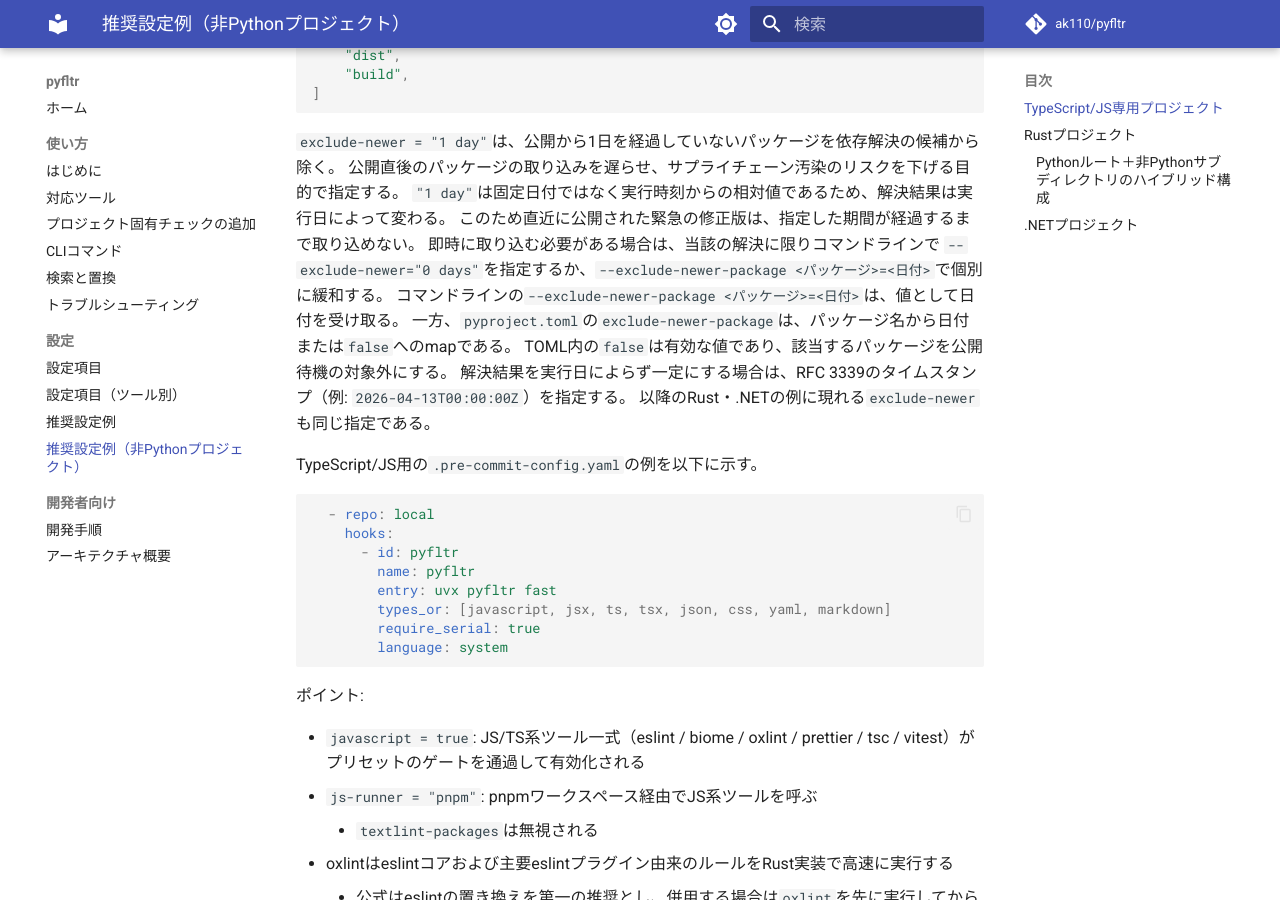
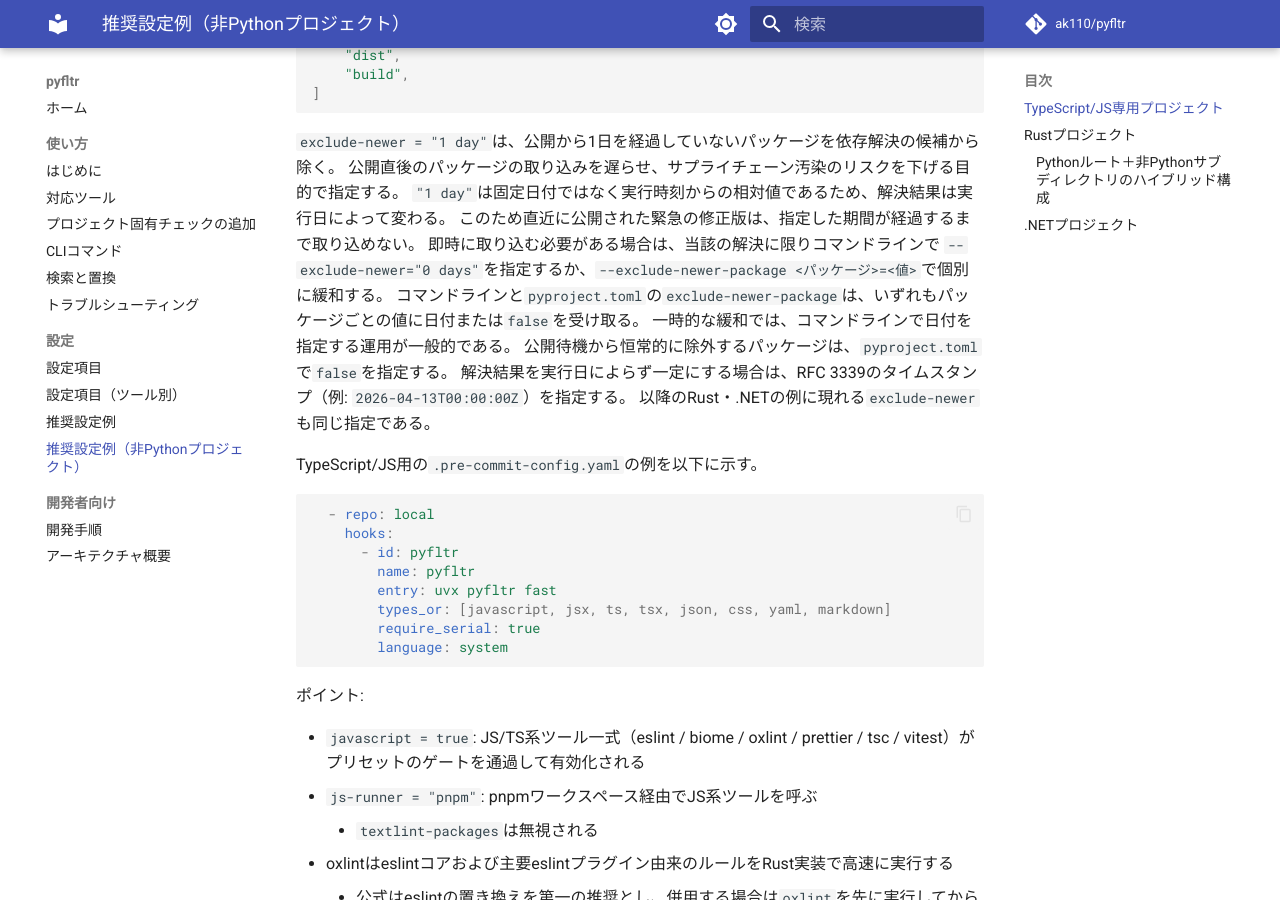
Before and after one commit to ak110/pyfltr, an MkDocs documentation site: the page built from docs/guide/recommended-nonpython.md, in a window 1280 px wide and 900 px high, scrolled down 1195 px. Built offline with MkDocs 1.6.1 and Material for MkDocs 9.7.7, drawn with Linux system fonts in a browser that asks for light colours; comment, search, counter and statistics services are not loaded.

Commit message:
fix(docs): uvロック検査の案内を正確にする
公開待機例外の値と、利用者設定を隔離する検査の終了状態を正しく扱える手順へ修正する。

```diff
--- a/docs/guide/recommended-nonpython.md
+++ b/docs/guide/recommended-nonpython.md
@@ -52,10 +52,10 @@
 `"1 day"`は固定日付ではなく実行時刻からの相対値であるため、解決結果は実行日によって変わる。
 このため直近に公開された緊急の修正版は、指定した期間が経過するまで取り込めない。
 即時に取り込む必要がある場合は、当該の解決に限りコマンドラインで
-`--exclude-newer="0 days"`を指定するか、`--exclude-newer-package <パッケージ>=<日付>`で個別に緩和する。
-コマンドラインの`--exclude-newer-package <パッケージ>=<日付>`は、値として日付を受け取る。
-一方、`pyproject.toml`の`exclude-newer-package`は、パッケージ名から日付または`false`へのmapである。
-TOML内の`false`は有効な値であり、該当するパッケージを公開待機の対象外にする。
+`--exclude-newer="0 days"`を指定するか、`--exclude-newer-package <パッケージ>=<値>`で個別に緩和する。
+コマンドラインと`pyproject.toml`の`exclude-newer-package`は、いずれもパッケージごとの値に日付または`false`を受け取る。
+一時的な緩和では、コマンドラインで日付を指定する運用が一般的である。
+公開待機から恒常的に除外するパッケージは、`pyproject.toml`で`false`を指定する。
 解決結果を実行日によらず一定にする場合は、RFC 3339のタイムスタンプ（例: `2026-04-13T00:00:00Z`）を指定する。
 以降のRust・.NETの例に現れる`exclude-newer`も同じ指定である。
 
```
Also changed, not shown: docs/guide/recommended.md (+6 -2 lines).
